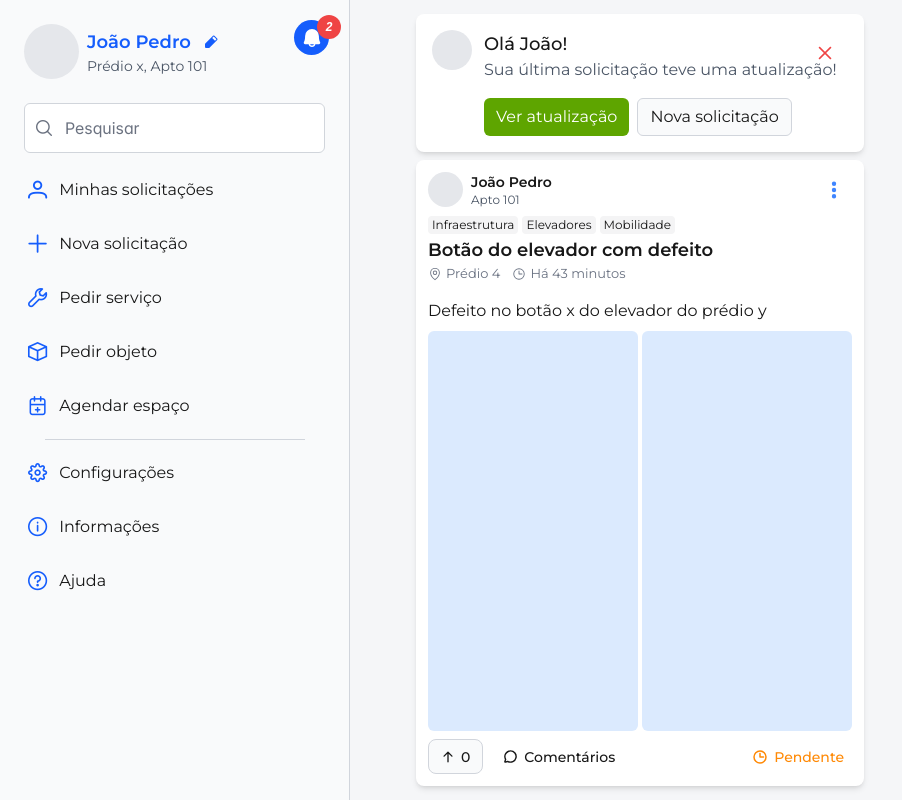
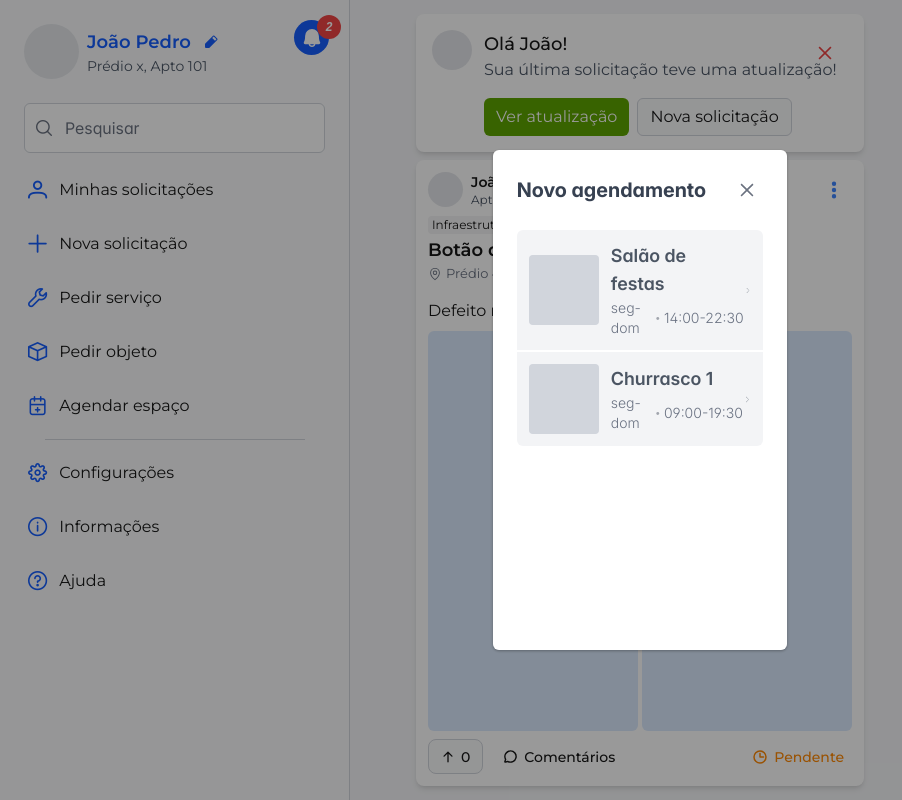
Before and after one commit to JoaoSavioli0/StartupOne, a Next.js app in the folder startupone/: page /home in a window 1280 px wide. Both pictures are taken after a click on the button "Agendar espaço". Shown: the whole page, without its empty margins (0-902 px from the left). Built offline with nearby package versions, Linux system fonts and the light colour scheme; a web font is replaced by a local one.

Commit message:
v.2.3.1
Botões da sidebar abrem os dialog

```diff
--- a/startupone/app/home/page.tsx
+++ b/startupone/app/home/page.tsx
@@ -4,9 +4,11 @@ import SelectionButton from "@/components/sectionButton";
 import SolicitationBox from "@/components/solicitationBox";
 import NewBookingBoxComponent from "@/components/newBookingBox";
 import { addLocale, locale } from "primereact/api";
-import { useEffect } from "react";
+import { useEffect, useState } from "react";
 import FastCreation from "@/components/fastCreation";
 import SideBar from "@/components/sideBar";
+import NewSolicitationBox from "@/components/newSolicitationBox";
+import { BookingInfo } from "../models/condoClasses";
 
 export default function HomePage() {
 
@@ -32,6 +34,7 @@ export default function HomePage() {
     name: "João Pedro",
     place: "Prédio x, apto 284",
   };
+
   const getNameFirstLetters = () => {
     const fullName = userExampleData.name;
     const splitName = fullName.split(" ");
@@ -40,9 +43,57 @@ export default function HomePage() {
     return firstName[0] + lastName[0].toLocaleLowerCase();
   };
 
+  const [isNewSolicitationOpen, setIsNewSolicitationOpen] = useState(false)
+  const [solicitationStep, setSolicitationStep] = useState(1)
+  const [solicitationType, setSolicitationType] = useState(0)
+  const [solicitationHeader, setSolicitationHeader] = useState("")
+
+  const [isNewBookingOpen, setIsNewBookingOpen] = useState(false)
+  const [bookingStep, setBookingStep] = useState(1)
+  const [bookingPlaceId, setBookingPlaceId] = useState(0)
+
+  const closeNewSolicitation = () => {
+    setIsNewSolicitationOpen(false)
+    setSolicitationType(0)
+    setSolicitationStep(1)
+    setSolicitationHeader("Escolha uma opção")
+  }
+  const openNewSolicitation = (type: number, header: string) => {
+    setSolicitationType(type)
+    setSolicitationHeader(header)
+    setSolicitationStep(2)
+    setIsNewSolicitationOpen(true)
+  }
+
+  const closeNewBooking = () => {
+    setBookingPlaceId(0)
+    setIsNewBookingOpen(false)
+    setBookingStep(1)
+  }
+  const openNewBooking = (place: number = 0) => {
+    setBookingPlaceId(place)
+    setIsNewBookingOpen(true)
+  }
+
   return (
     <div className="w-full min-h-screen flex justify-center items-center bg-[#F5F6F8] relative">
-      <SideBar />
+      <NewSolicitationBox
+        isOpen={isNewSolicitationOpen}
+        onClose={closeNewSolicitation}
+        inheritedStep={solicitationStep}
+        inheritedTitle={solicitationHeader}
+        inheritedType={solicitationType}
+        setStep={setSolicitationStep} />
+
+      <NewBookingBoxComponent
+        isOpen={isNewBookingOpen}
+        onClose={closeNewBooking}
+        inheritedStep={bookingStep}
+        placeId={bookingPlaceId}
+        setPlaceId={setBookingPlaceId}
+        setStep={setBookingStep} />
+
+      <SideBar onOpenSolicitation={openNewSolicitation} onOpenBooking={openNewBooking} />
 
       <div className="w-[35%] h-full flex flex-col gap-y-2">
         <FastCreation />
--- a/startupone/components/newBookingBox.tsx
+++ b/startupone/components/newBookingBox.tsx
@@ -13,14 +13,19 @@ import useEmblaCarousel from "embla-carousel-react";
 import { FloatLabel } from "primereact/floatlabel";
 import { InputText } from "primereact/inputtext";
 
-export default function NewBookingBoxComponent() {
+interface NewBookingProps {
+  isOpen: boolean;
+  inheritedStep: number;
+  placeId: number
+  setStep: (newStep: number) => void;
+  setPlaceId: (placeId: number) => void;
+  onClose: () => void;
+}
+
+export default function NewBookingBoxComponent({ isOpen, onClose, inheritedStep, placeId, setStep, setPlaceId }: NewBookingProps) {
   const [emblaRef] = useEmblaCarousel({ dragFree: true });
-  const [visible, setVisible] = useState(false);
-  const [title, setTitle] = useState("Escolha o espaço");
-  const [step, setStep] = useState(1);
-  const [type, setType] = useState(0);
 
-  const [selectedDate, setSelectedDate] = useState(new Date());
+  const [selectedDate, setSelectedDate] = useState<Date | null>(null);
   const [selectedPlace, setSelectedPlace] = useState<BookingInfo | null>(null)
 
   const [availableBookingTimes, setAvailableBookingTimes] = useState<bookingTime[]>([])
@@ -65,7 +70,7 @@ export default function NewBookingBoxComponent() {
 
   const dates = generateDates(20)
 
-  const monthYear = selectedDate.toLocaleDateString("pt-BR", {
+  const monthYear = selectedDate?.toLocaleDateString("pt-BR", {
     month: "long",
     year: "numeric"
   })
@@ -75,39 +80,31 @@ export default function NewBookingBoxComponent() {
     { id: 2, name: "Churrasco 1", startWorkingDay: "seg", stopWorkingDay: "dom", startWorkingTime: "09:00", stopWorkingTime: "19:30" }
   ]
 
-  function stepOneNext(newStep: number, selectedSpaceId: number, newTitle: string) {
-    setStep(newStep);
+  function selectPlace(selectedSpaceId: number) {
     setSelectedPlace(availableSpaces.find((s) => s.id = selectedSpaceId) ?? null)
     setSelectedDate(dates[0])
-    setTitle(newTitle);
   }
 
-  function stepTwoNext(newStep: number, newTitle: string) {
+  function nextStep(newStep: number) {
     setStep(newStep);
-    setTitle(newTitle);
   }
 
   return (
     <div>
-      <button onClick={() => setVisible(true)}>
-        <SelectionButton title="Agendar espaço" icon="calendar" />
-      </button>
       <Dialog
-        header={title}
-        visible={visible}
+        header={"Novo agendamento"}
+        visible={isOpen}
         onHide={() => {
-          if (!visible) return;
-          setVisible(false);
-          setStep(1);
-          setType(0);
+          if (!isOpen) return;
+          onClose()
         }}
         style={{ width: "23vw", height: "500px" }}
         breakpoints={{ "960px": "75vw", "641px": "100vw" }}
         className="!relative"
       >
-        {step == 2 &&
+        {inheritedStep == 2 &&
           <button
-            onClick={() => stepTwoNext(3, "Agendamento")}
+            onClick={() => nextStep(3)}
             className="rounded-full absolute end-[30px] bottom-[20px] bg-blue-600 text-white px-4 py-2 z-[100] flex items-center cursor-pointer">
             <PlusIcon weight="bold" size={16} />
             <span className="ml-1 text-sm font-semibold">Agendar neste dia</span>
@@ -115,12 +112,12 @@ export default function NewBookingBoxComponent() {
 
         {/* Etapa 1 Espaços*/}
         <div className="w-full min-h-[150px] h-full relative">
-          {type == 0 && step == 1 && (
+          {inheritedStep == 1 && (
             <div className="flex flex-col gap-y-0.5">
               {availableSpaces.map((info) => (
                 <button key={info.id} className="w-full cursor-pointer h-max bg-gray-100 hover:bg-gray-200 transition-colors duration-100 flex p-3 justify-between items-center first:rounded-t-md last:rounded-b-md"
                   onClick={() => {
-                    stepOneNext(2, info.id, "Verifique a disponibilidade");
+                    nextStep(2); selectPlace(info.id);
                   }}>
                   <div className="flex items-center gap-x-3">
                     <div className="w-[80px] h-[70px] rounded-sm bg-gray-300"></div>
@@ -138,7 +135,7 @@ export default function NewBookingBoxComponent() {
           )}
 
           {/* Etapa 2 Horários*/}
-          {step == 2 && (
+          {inheritedStep == 2 && (
             <div className="w-full h-full relative">
               <p className="font-semibold">{monthYear}</p>
               <div className="flex w-full overflow-hidden mt-3" ref={emblaRef}>
@@ -146,10 +143,10 @@ export default function NewBookingBoxComponent() {
                   {dates.map((date) => {
                     const dayName = date.toLocaleDateString("pt-BR", { weekday: "short" })
                     const dayNumber = date.getDate()
-                    const isSelected = selectedDate.toDateString() == date.toDateString()
+                    const isSelected = selectedDate?.toDateString() == date.toDateString()
 
                     return (
-                      <button key={date.toISOString()} onClick={() => setSelectedDate(date)} className={`px-2 py-0.5 text-sm rounded-full  cursor-pointer ${isSelected ? 'bg-blue-600 text-white' : 'bg-gray-200 text-gray-600'}`}><span className="font-light">{dayName}</span><span className="ml-1 font-medium">{dayNumber}</span></button>
+                      <button key={date.toISOString()} onClick={() => setSelectedDate(date)} className={`px-2 py-0.5 text-sm rounded-full  cursor-pointer ${isSelected ? 'bg-blue-600 text-white' : 'bg-gray-100 text-gray-500'}`}><span className="font-light">{dayName}</span><span className="ml-1 font-medium">{dayNumber}</span></button>
                     )
                   })}
                 </div>
@@ -166,9 +163,9 @@ export default function NewBookingBoxComponent() {
           )}
 
           {/* Etapa 3 Agendamento*/}
-          {step == 3 && (
+          {inheritedStep == 3 && (
             <div className="w-full h-full relative">
-              <p className="font-semibold">Agendando {selectedPlace?.name} para o dia {selectedDate.getDay().toString()} de {monthYear}</p>
+              <p className="font-semibold">Agendando {selectedPlace?.name} para o dia {selectedDate?.getDate().toString()} de {monthYear}</p>
 
               <div className="w-full flex flex-col gap-y-1.5 pt-4 h-[90%]">
                 <form className="flex flex-col justify-between h-full mt-4">
--- a/startupone/components/newSolicitationBox.tsx
+++ b/startupone/components/newSolicitationBox.tsx
@@ -19,12 +19,16 @@ import { tags } from "@/utils/lists";
 import { InputTextarea } from "primereact/inputtextarea";
 import FileUpload from "./fileUpload";
 
-const NewSolicitationBox = forwardRef((props, ref) => {
-  const [visible, setVisible] = useState(false);
-  const [title, setTitle] = useState("Escolha o tipo");
-  const [step, setStep] = useState(1);
-  const [type, setType] = useState(0);
+interface NewSolicitationProps {
+  isOpen: boolean;
+  onClose: () => void;
+  inheritedType: number;
+  inheritedStep: number;
+  setStep: (newStep: number) => void;
+  inheritedTitle?: string;
+}
 
+export default function NewSolicitationBox({ isOpen, onClose, inheritedType, inheritedStep, inheritedTitle, setStep }: NewSolicitationProps) {
   const [itemName, setItemName] = useState("");
   const [selectedPeriod, setSelectedPeriod] = useState(1);
   const periodOptions = [
@@ -36,47 +40,37 @@ const NewSolicitationBox = forwardRef((props, ref) => {
   const [descriptionText, setDescriptionText] = useState("");
   const [selectedTags, setSelectedTags] = useState([]);
 
-  function stepOneNext(newStep: number, newType: number, newTitle: string) {
+  const nextStep = (newStep: number) => {
     setStep(newStep);
-    setType(newType);
-    setTitle(newTitle);
+  }
+
+  const backStep = () => {
+    setStep(1);
   }
 
   const validSolicitation = (): boolean => {
     return descriptionText.length > 0 && titleText.length > 0;
   };
 
-  useImperativeHandle(ref, () => ({
-    openDialog: () => setVisible(true),
-    closeDialog: () => setVisible(false)
-  }))
-
-  if (!visible) return null
-
   return (
     <div>
-      <button onClick={() => setVisible(true)}>
-        <SelectionButton title="Nova solicitacao" icon="plus" />
-      </button>
       <Dialog
-        header={title}
-        visible={visible}
+        header={inheritedTitle}
+        visible={isOpen}
         onHide={() => {
-          if (!visible) return;
-          setVisible(false);
-          setStep(1);
-          setType(0);
+          if (!isOpen) return;
+          onClose();
         }}
         style={{ width: "30vw" }}
         breakpoints={{ "960px": "75vw", "641px": "100vw" }}
       >
         <div className="w-full min-h-[150px]">
-          {type == 0 && step == 1 && (
+          {inheritedType == 0 && inheritedStep == 1 && (
             <div className="flex flex-col gap-y-0.5">
               <button
                 className="w-full flex items-center justify-between px-4 h-[50px] first:rounded-t-lg last:rounded-b-lg bg-gray-100 hover:bg-gray-200 transition-colors duration-100 cursor-pointer"
                 onClick={() => {
-                  stepOneNext(2, 1, "Novo pedido");
+                  nextStep(2);
                 }}
               >
                 <div className="flex gap-x-2">
@@ -89,7 +83,7 @@ const NewSolicitationBox = forwardRef((props, ref) => {
               <button
                 className="w-full flex items-center justify-between px-4 h-[50px] first:rounded-t-lg last:rounded-b-lg bg-gray-100 hover:bg-gray-200 transition-colors duration-100 cursor-pointer"
                 onClick={() => {
-                  stepOneNext(2, 2, "Nova reclamação");
+                  nextStep(2);
                 }}
               >
                 <div className="flex gap-x-2">
@@ -102,7 +96,7 @@ const NewSolicitationBox = forwardRef((props, ref) => {
               <button
                 className="w-full flex items-center justify-between px-4 h-[50px] first:rounded-t-lg last:rounded-b-lg bg-gray-100 hover:bg-gray-200 transition-colors duration-100 cursor-pointer"
                 onClick={() => {
-                  stepOneNext(2, 3, "Nova sugestão");
+                  nextStep(2);
                 }}
               >
                 <div className="flex gap-x-2">
@@ -115,7 +109,7 @@ const NewSolicitationBox = forwardRef((props, ref) => {
           )}
 
           {/* Etapa 2 Pedido*/}
-          {type == 1 && step == 2 && (
+          {inheritedType == 1 && inheritedStep == 2 && (
             <form className="mt-4 flex flex-col gap-y-4 w-full z-50">
               <FloatLabel>
                 <InputText
@@ -142,7 +136,7 @@ const NewSolicitationBox = forwardRef((props, ref) => {
           )}
 
           {/* Etapa 2 Reclamação*/}
-          {type == 2 && step == 2 && (
+          {inheritedType == 2 && inheritedStep == 2 && (
             <form className="mt-6 flex flex-col gap-y-8 w-full z-50">
               <FloatLabel>
                 <InputText
@@ -212,6 +206,3 @@ const NewSolicitationBox = forwardRef((props, ref) => {
     </div>
   );
 }
-)
-
-export default NewSolicitationBox;
```
Also changed, not shown: startupone/components/sideBar.tsx (+8 -5 lines).
